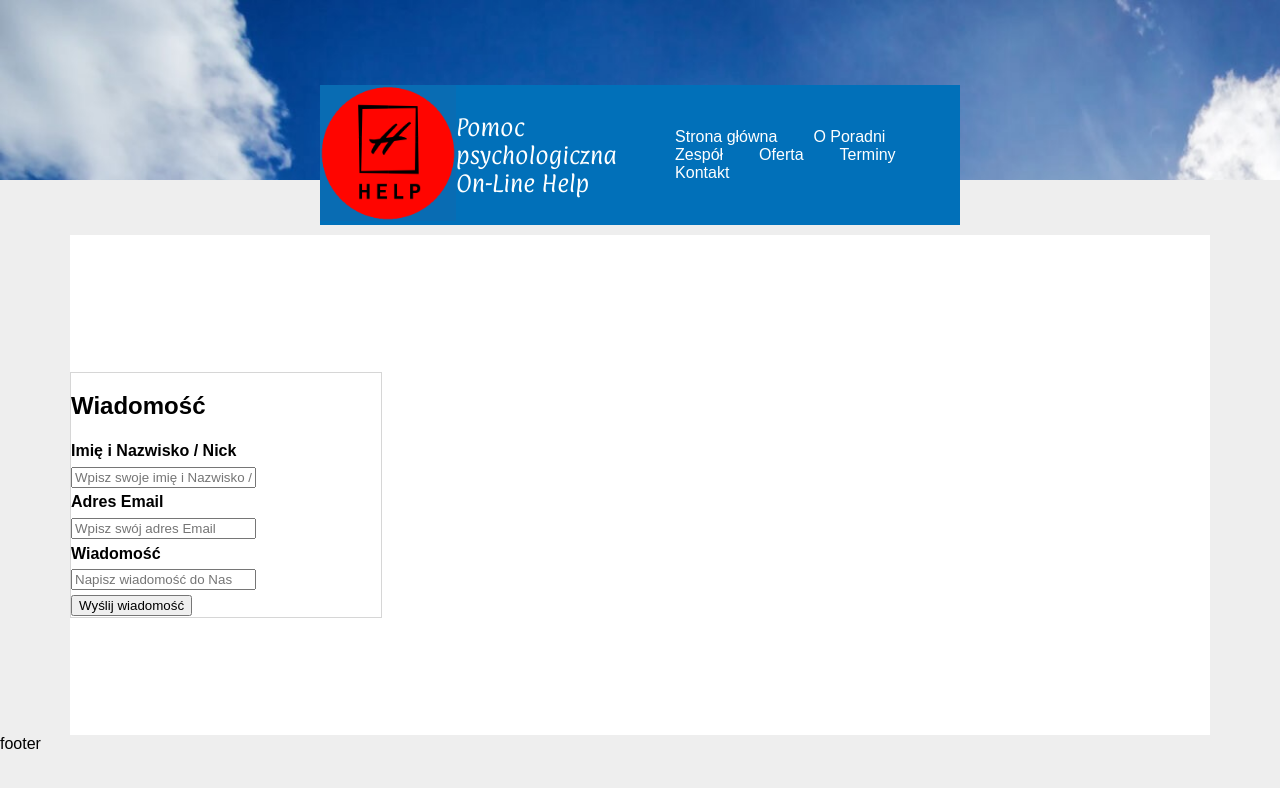
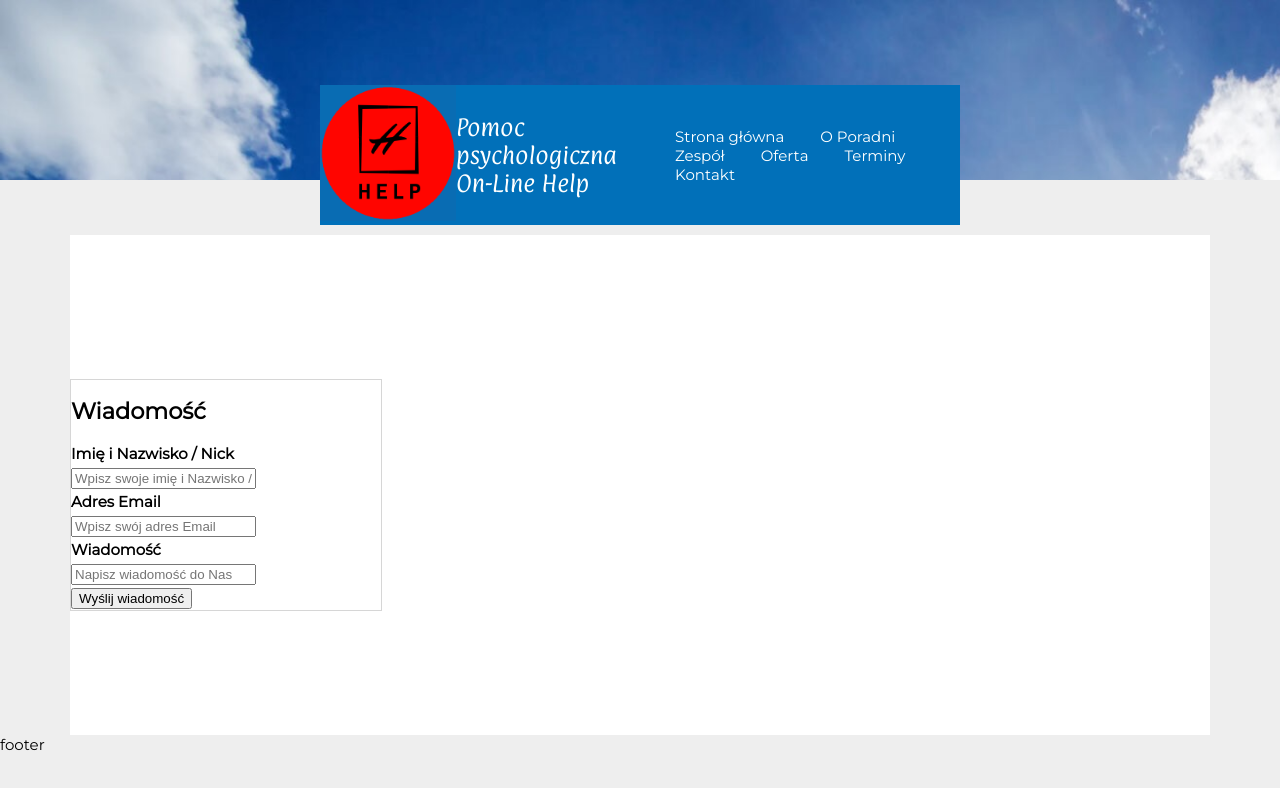
Before and after one commit to joajar/100-commits-challenge, an Angular app in the folder frontend/: page / in a window 1280 px wide. Shown: the top 788 px of the page. Built offline with nearby package versions, Linux system fonts and the light colour scheme.

Commit message:
FE feat: installed Montserrat font from fonts.google.com and use it in general styles

```diff
--- a/frontend/src/styles.scss
+++ b/frontend/src/styles.scss
@@ -2,11 +2,18 @@
     font-family: "Paprika";
     src: url("./assets/fonts/Paprika-Regular.ttf") format("truetype");
 }
+@font-face {
+    font-family: "Montserrat";
+    src: url("./assets/fonts/Montserrat-Regular.ttf") format("truetype");
+}
 html, body {
     height: 100%;
+    width: 100%;
+    margin: 0;
+    padding: 0;
+    font-family: "Montserrat", Sans-serif;
+    font-size: 15px;
 }
 body {
-    margin: 0;
-    font-family: Arial, Verdana, sans-serif;
     background-color: #eeeeee;
 }
```
Also changed, not shown: frontend/src/assets/fonts/Montserrat-Regular.ttf (added).
